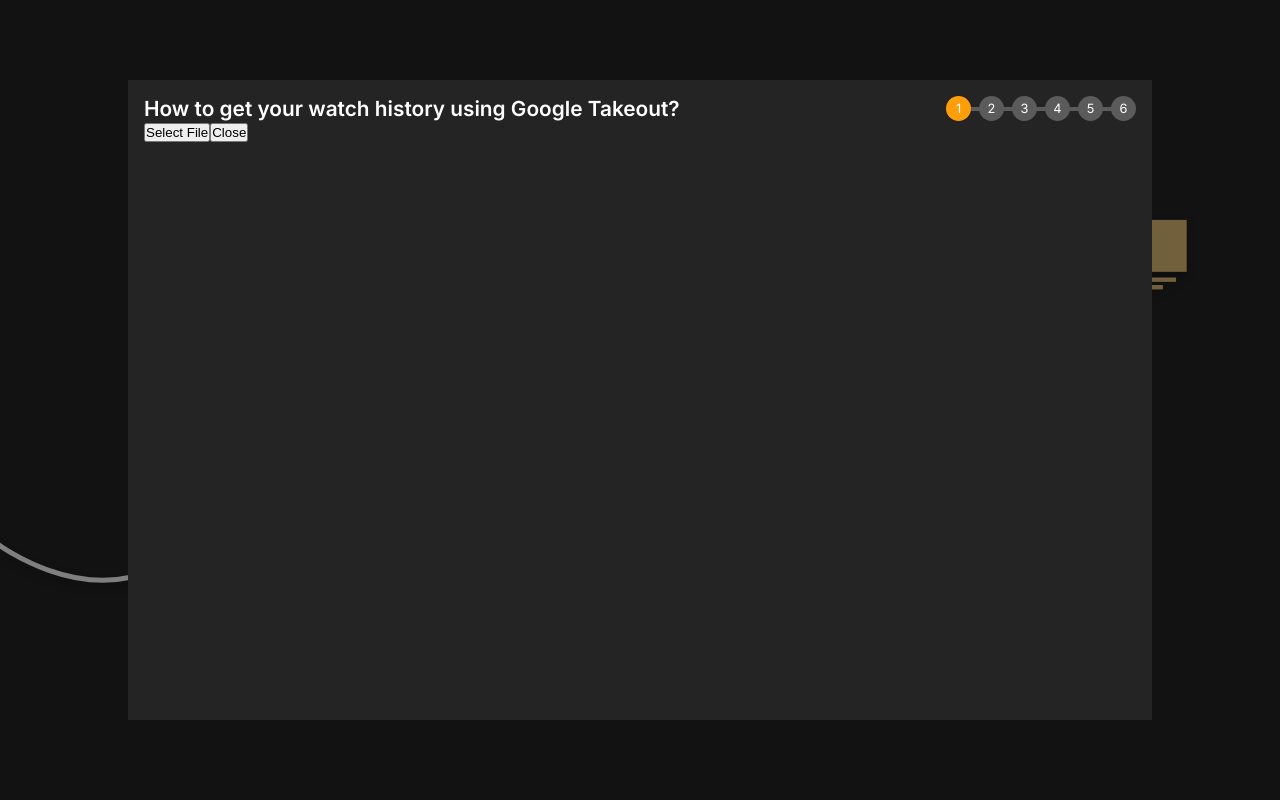
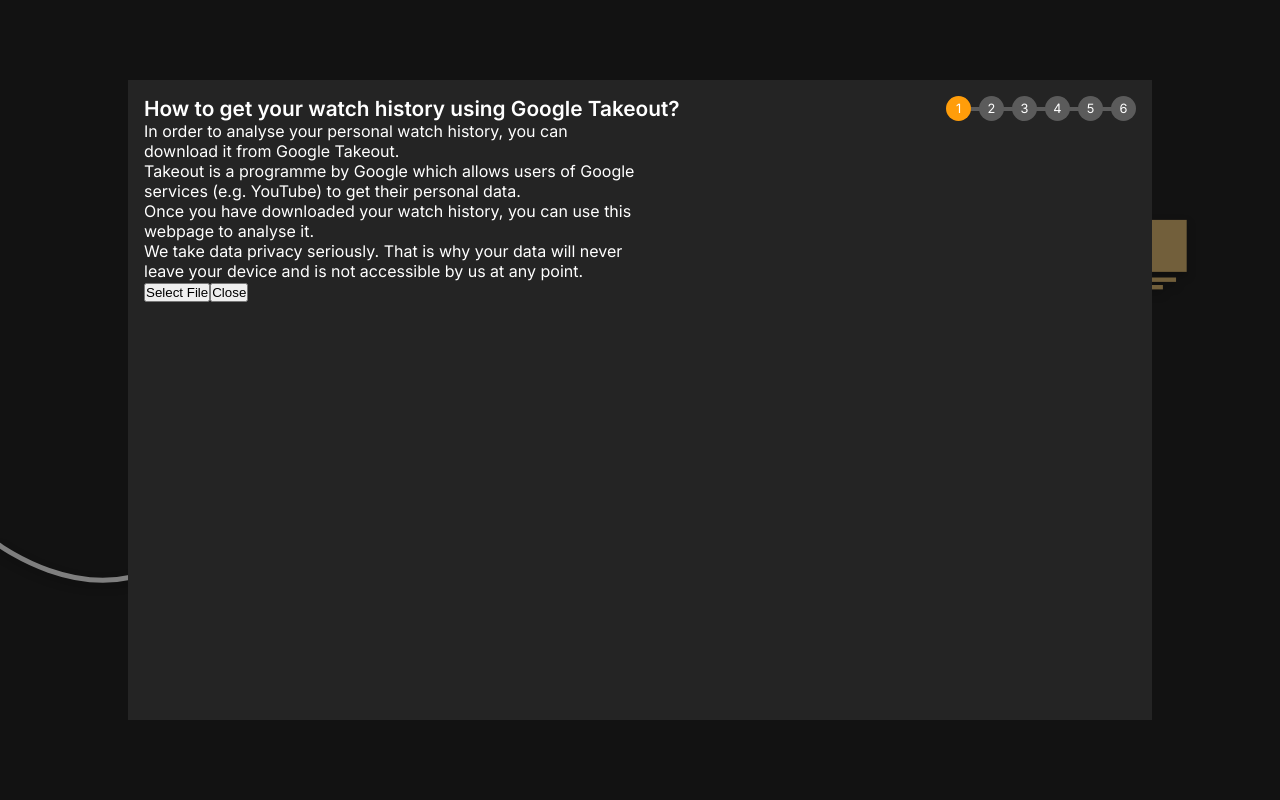
Before and after one commit to leosch1/youtube-path, a Next.js app: page / in a window 1280 px wide. Both pictures are taken after a click on the button "Use your own data". Shown: the top 800 px of the page. Built offline with nearby package versions, Linux system fonts and the light colour scheme.

Commit message:
start adding modal content

```diff
--- a/components/OwnDataModal.module.css
+++ b/components/OwnDataModal.module.css
@@ -11,7 +11,7 @@
     z-index: 1000;
 }
 
-.modalContent {
+.container {
     width: 80%;
     height: 80%;
     background-color: var(--background-color);
@@ -68,3 +68,12 @@
 .stepActive {
     background-color: var(--primary-action-color);
 }
+
+.content {
+    display: flex;
+    /* position: relative; */
+}
+
+.content > * {
+    width: 50%;
+}
--- a/components/OwnDataModal.tsx
+++ b/components/OwnDataModal.tsx
@@ -1,5 +1,6 @@
 import React, { FC } from 'react';
 import styles from './OwnDataModal.module.css';
+import Image from 'next/image'
 
 interface OwnDataModalProps {
     onClose: () => void;
@@ -9,7 +10,7 @@
 const OwnDataModal: FC<OwnDataModalProps> = ({ onClose, fileInputRef }) => {
     return (
         <div className={styles.modalOverlay}>
-            <div className={styles.modalContent}>
+            <div className={styles.container}>
                 <div className={styles.head}>
                     <h2>How to get your watch history using Google Takeout?</h2>
                     <div className={styles.stepsContainer}>
@@ -24,6 +25,23 @@
                     </div>
                 </div>
 
+                <div className={styles.content}>
+                    <div>
+                        <p>In order to analyse your personal watch history, you can download it from Google Takeout.</p>
+                        <p>Takeout is a programme by Google which allows users of Google services (e.g. YouTube) to get their personal data.</p>
+                        <p>Once you have downloaded your watch history, you can use this webpage to analyse it.</p>
+                        <p>We take data privacy seriously. That is why your data will never leave your device and is not accessible by us at any point.</p>
+                    </div>
+
+                    <div>
+                        {/* <Image
+                            src="/images/google-takeout-1.png"
+                            layout="fill"
+                            objectFit="contain"
+                            alt="Picture of the author"
+                        /> */}
+                    </div>
+                </div>
                 <button onClick={() => fileInputRef.current?.click()}>Select File</button>
                 <button onClick={onClose}>Close</button>
             </div>
```
Also changed, not shown: public/images/google-takeout-1.png (added).
